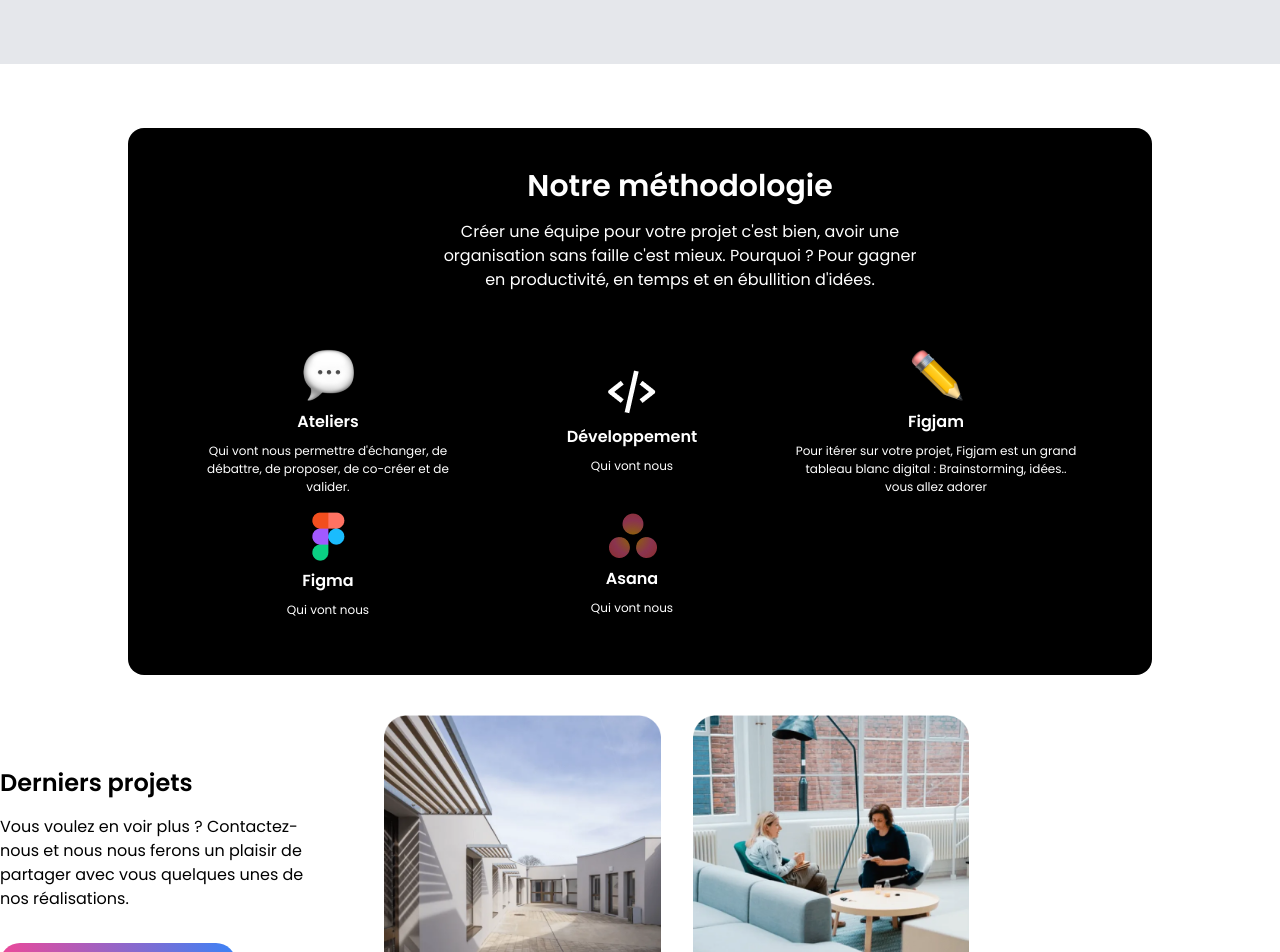
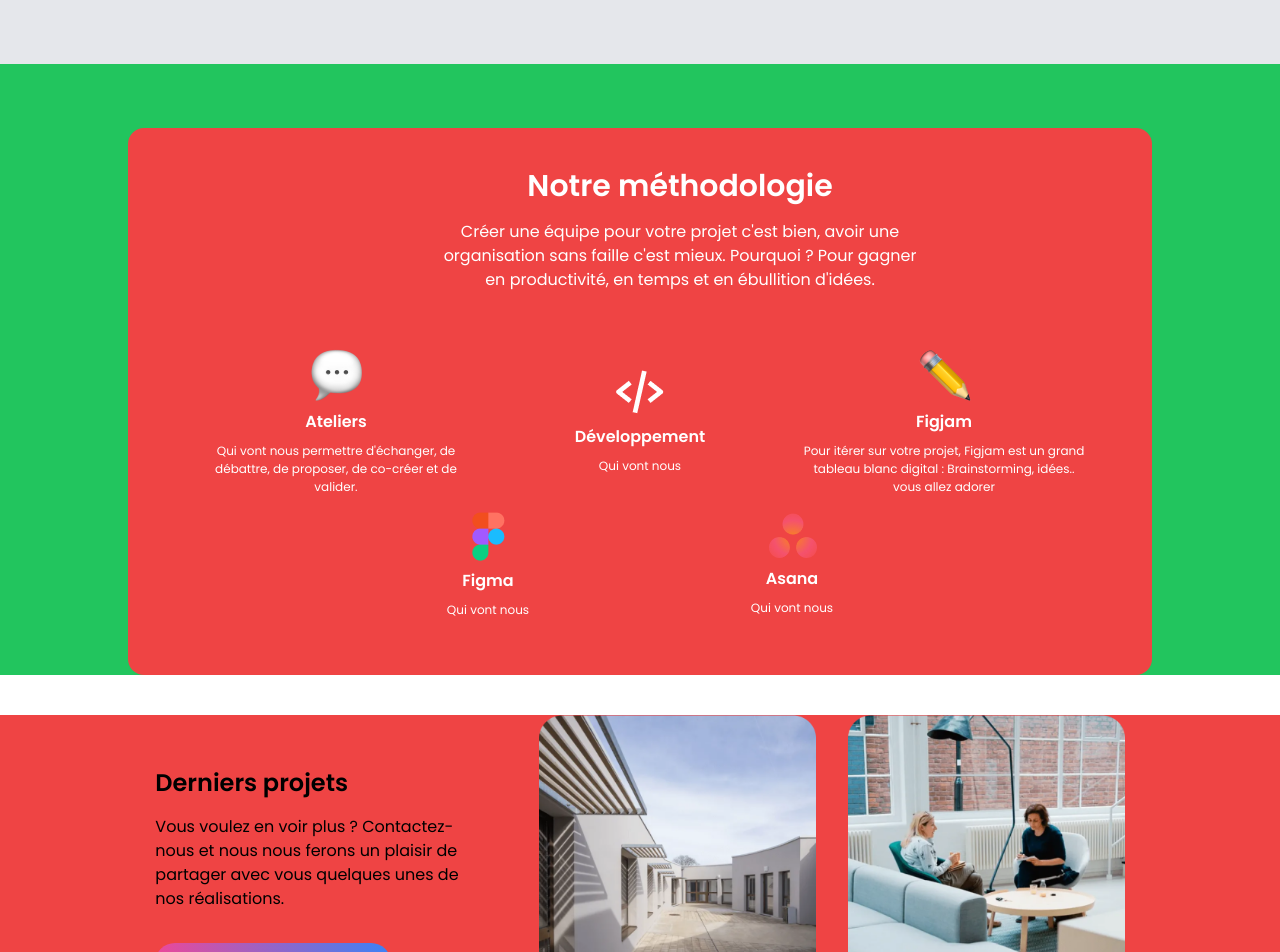
Before and after one commit to marvelchenko/hedyagency, a React (Create React App) app: page / in a window 1280 px wide. Shown: the part 2840-3792 px from the top of the page. Built offline with nearby package versions, Linux system fonts and the light colour scheme.

Commit message:
Notre.js

```diff
--- a/src/components/Notre.js
+++ b/src/components/Notre.js
@@ -6,9 +6,9 @@ const Notre = ({ notre }) => {
   return (
     <>
       <div className="w-full flex flex-wrap ">
-        <div className="w-full flex flex-wrap pt-16 justify-center ">
-          <div className="md:w-[80vw] rounded-2xl p-10 bg-black text-white text-wrap">
-            <div className="w-[80vw] flex flex-wrap justify-center text-center">
+        <div className="w-full bg-green-500 flex flex-wrap pt-16 items-center justify-center ">
+          <div className="md:w-[80vw] w-full p-10 rounded-2xl bg-red-500 flex flex-col justify-center text-white text-wrap">
+            <div className="md:w-[80vw] flex flex-wrap justify-center text-center">
               <div className="w-[30rem]">
                 <h3 className="text-3xl font-semibold mb-4">
                   Notre méthodologie
@@ -21,11 +21,11 @@ const Notre = ({ notre }) => {
               </div>
             </div>
             <div>
-              <div className="flex flex-wrap items-center p-4 mt-10 gap-4">
+              <div className="flex flex-wrap items-center justify-center p-4 mt-10 gap-4">
                 {notre.map((notre, index) => (
                   <div
                     key={notre.id}
-                    className="w-[18rem] text-center flex flex-col items-center"
+                    className="md:w-[18rem] text-center flex flex-col items-center"
                   >
                     <div className="mb-2">
                       <img src={notre.icon} alt="" />
@@ -38,8 +38,8 @@ const Notre = ({ notre }) => {
             </div>
           </div>
         </div>
-        <div>
-          <div className="flex w-full flex-wrap items-center gap-16 mt-10 justify-center">
+        <div className="w-full ">
+          <div className="flex bg-red-500 w-full flex-wrap items-center gap-16 mt-10 justify-center">
             <div className="box1 w-[20rem] ">
               <h3 className="text-2xl font-semibold mb-4">Derniers projets</h3>
               <p className="mb-8">
```
